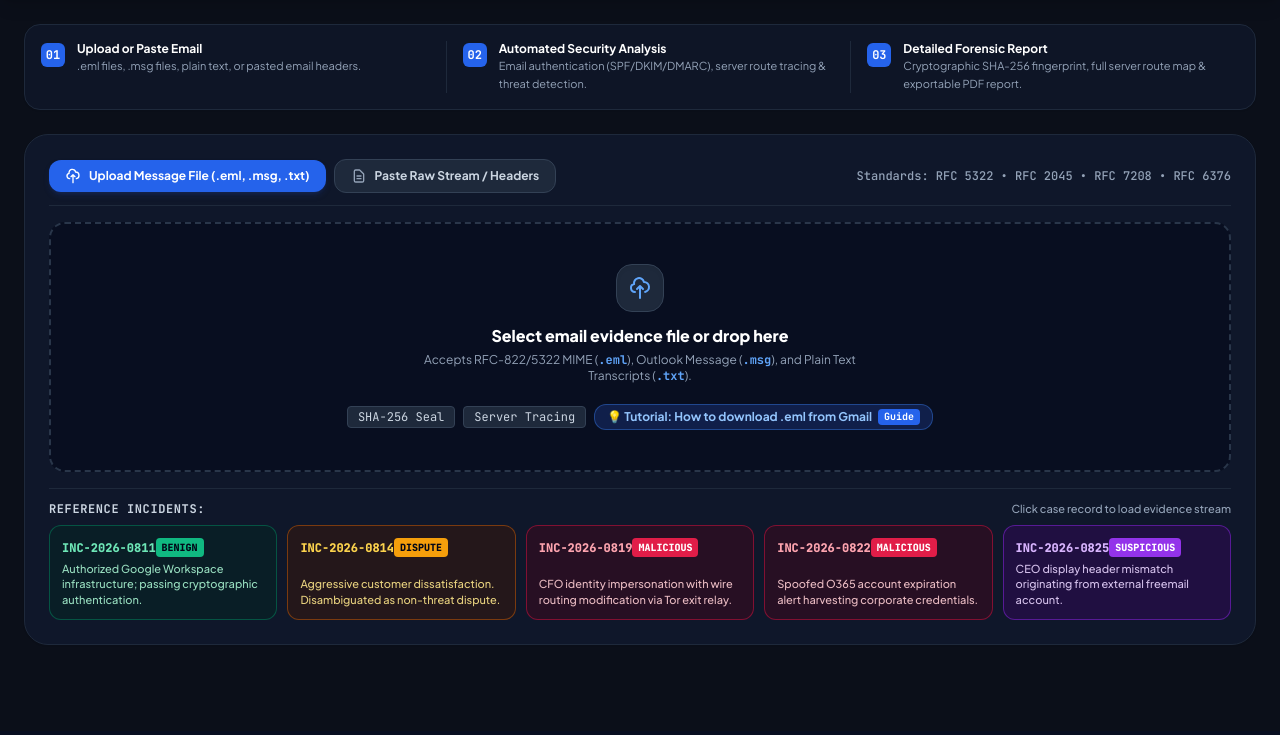
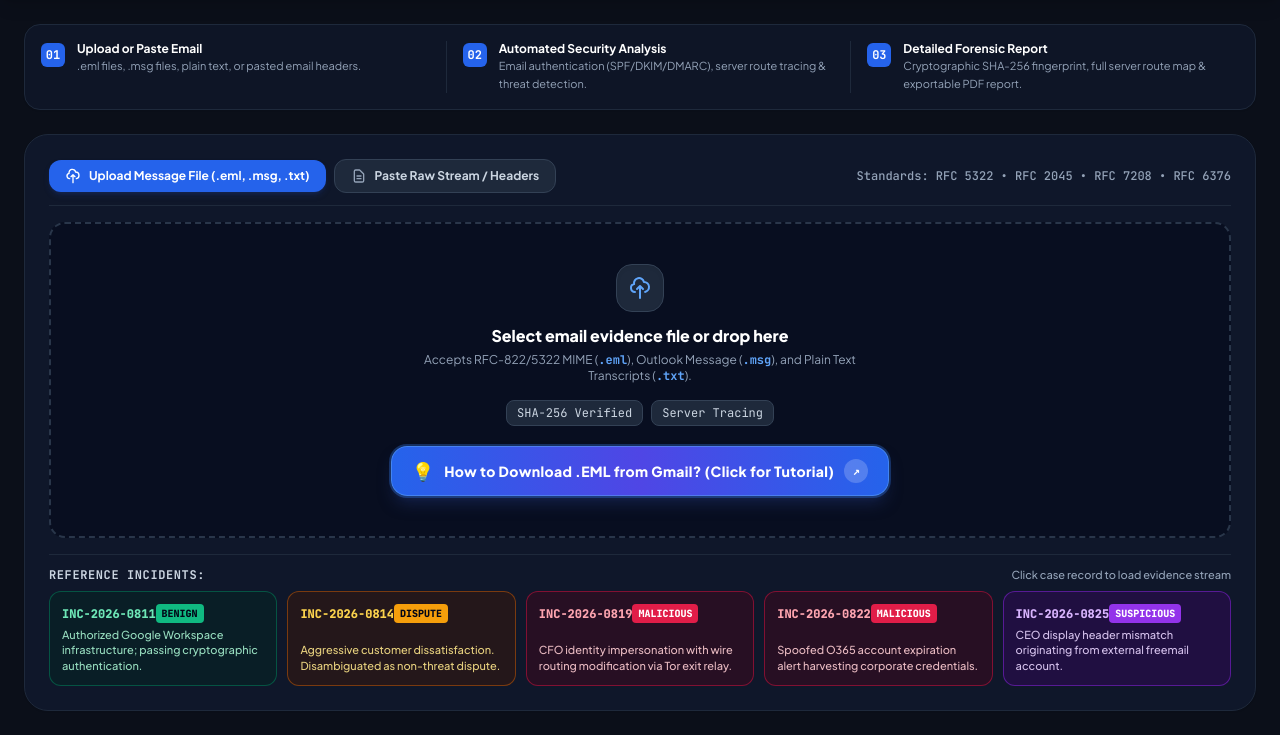
Before and after one commit to Ayad-9/SIH-PROJECT, a FastAPI app: page / in a window 1280 px wide. Shown: the part 69-804 px from the top of the page. Before the commit the page ends 714 px from the top, so only its background shows below. Run offline with FastAPI, Linux system fonts and the light colour scheme; some libraries are stand-ins or nearby versions.

Commit message:
style(upload): upgrade tutorial button in dropzone to prominent gradient action card

```diff
--- a/ae-forensics/templates/index.html
+++ b/ae-forensics/templates/index.html
@@ -267,13 +267,17 @@
                 Accepts RFC-822/5322 MIME (<b class="text-blue-400 font-mono">.eml</b>), Outlook Message (<b class="text-blue-400 font-mono">.msg</b>), and Plain Text Transcripts (<b class="text-blue-400 font-mono">.txt</b>).
               </p>
             </div>
-            <div class="flex flex-wrap items-center justify-center gap-2 text-xs font-mono text-slate-300 pt-2">
-              <span class="px-2.5 py-0.5 rounded bg-slate-800 border border-slate-700 shadow-xs">SHA-256 Seal</span>
-              <span class="px-2.5 py-0.5 rounded bg-slate-800 border border-slate-700 shadow-xs">Server Tracing</span>
-              <!-- Tutorial Helper Link inside Dropzone -->
-              <button type="button" onclick="event.stopPropagation(); openTutorialModal();" class="inline-flex items-center gap-1.5 px-3 py-1 rounded-xl bg-blue-900/40 hover:bg-blue-800/60 text-blue-300 border border-blue-500/40 font-sans font-bold text-xs transition cursor-pointer">
-                <span>💡 Tutorial: How to download .eml from Gmail</span>
-                <span class="text-[10px] bg-blue-600 text-white px-1.5 py-0.2 rounded font-mono">Guide</span>
+            <div class="flex flex-wrap items-center justify-center gap-2 text-xs font-mono text-slate-300 pt-1">
+              <span class="px-2.5 py-1 rounded-lg bg-slate-800 border border-slate-700 shadow-xs">SHA-256 Verified</span>
+              <span class="px-2.5 py-1 rounded-lg bg-slate-800 border border-slate-700 shadow-xs">Server Tracing</span>
+            </div>
+
+            <!-- Prominent, Highly-Clickable Tutorial Action Button -->
+            <div class="pt-2">
+              <button type="button" onclick="event.stopPropagation(); openTutorialModal();" class="px-4 py-2 sm:px-5 sm:py-2.5 rounded-2xl bg-gradient-to-r from-blue-600 via-indigo-600 to-blue-600 hover:from-blue-500 hover:to-indigo-500 text-white font-sans font-black text-xs sm:text-sm flex items-center gap-2.5 shadow-lg shadow-blue-950/80 border border-blue-400/50 ring-2 ring-blue-500/30 hover:scale-105 active:scale-95 transition-all cursor-pointer">
+                <span class="text-base sm:text-lg">💡</span>
+                <span class="tracking-wide">How to Download .EML from Gmail? (Click for Tutorial)</span>
+                <span class="w-6 h-6 rounded-full bg-white/20 flex items-center justify-center text-white text-xs font-bold font-mono">↗</span>
               </button>
             </div>
           </div>
```
